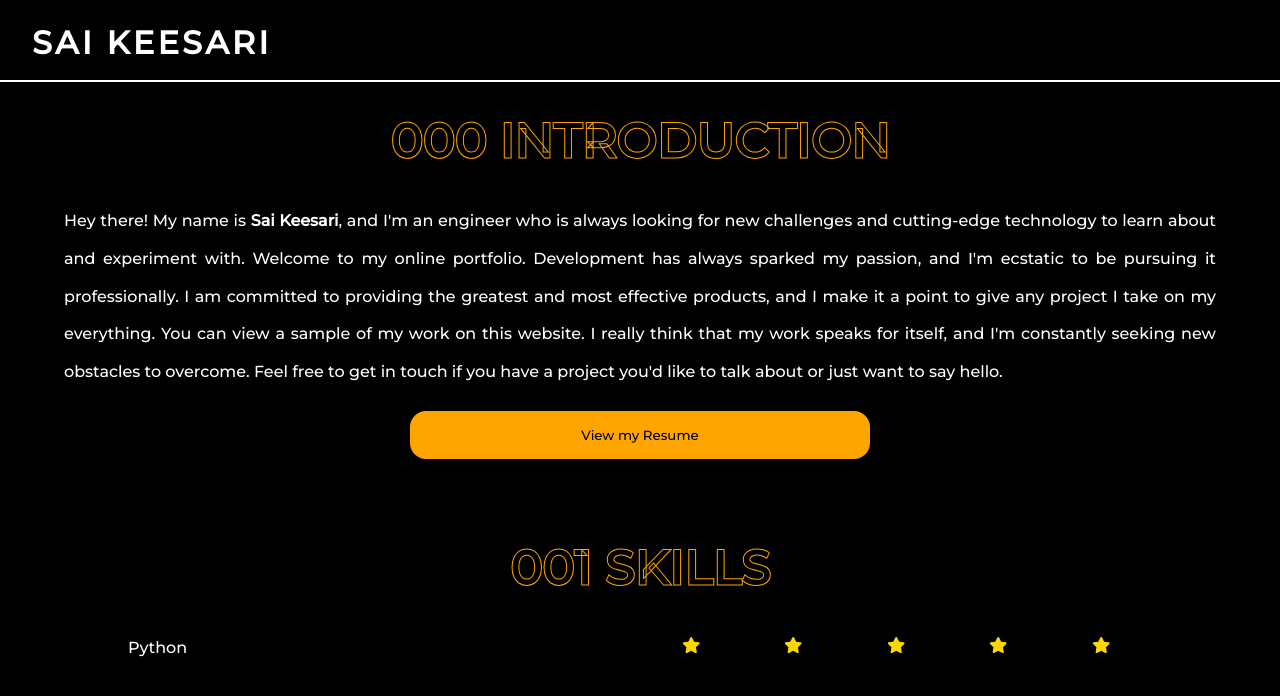
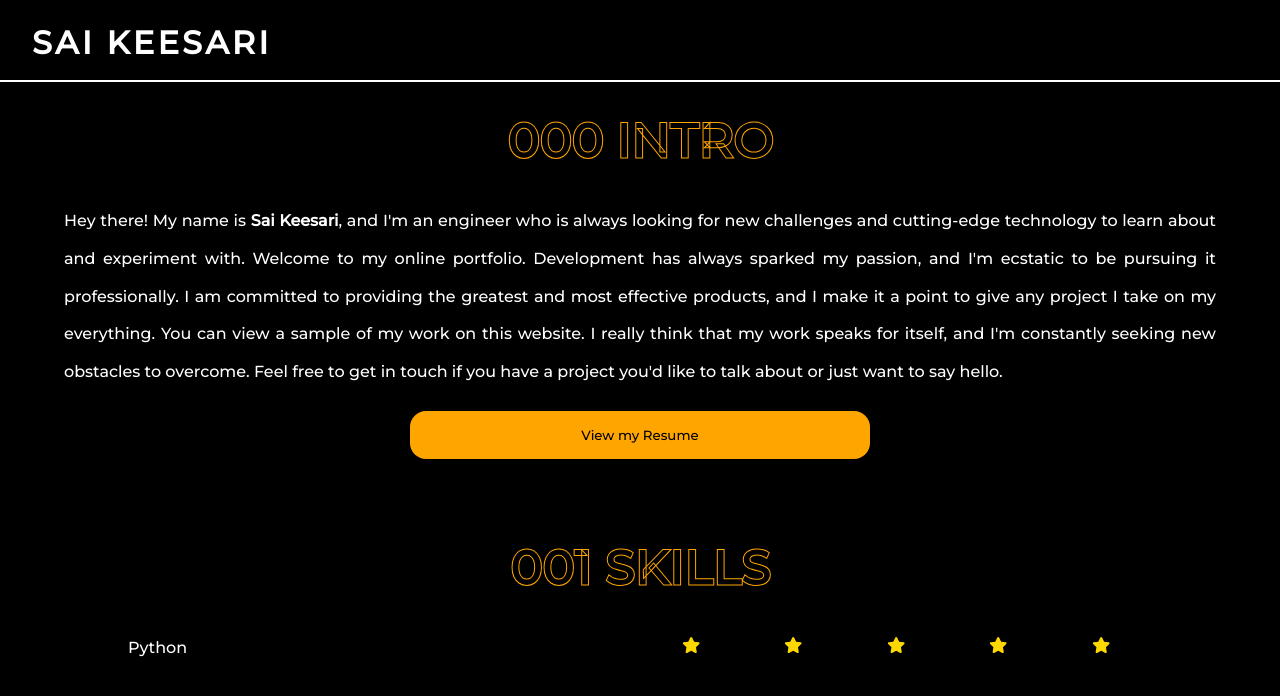
Before and after one commit to SaiSrinivas-10/Resume_website, a React (Create React App) app: page / in a window 1280 px wide. Shown: the top 696 px of the page. Built offline with nearby package versions, Linux system fonts and the light colour scheme.

Commit message:
Update Intro.js

```diff
--- a/src/Components/Intro.js
+++ b/src/Components/Intro.js
@@ -10,7 +10,7 @@ export const Intro = () => {
     return (
         <div className="intro">
             <div className="intro-text">
-                <h1 style = {{marginTop : "20px"}}>000 INTRODUCTION</h1>
+                <h1 style = {{marginTop : "20px"}}>000 INTRO</h1>
                 <div className="paragraphs">
                 <p>Hey there! My name is <strong>Sai Keesari</strong>, and I'm an engineer who is always looking for new challenges and cutting-edge technology to learn about and experiment with.
                     Welcome to my online portfolio. Development has always sparked my passion, and I'm ecstatic to be pursuing it professionally.
```
